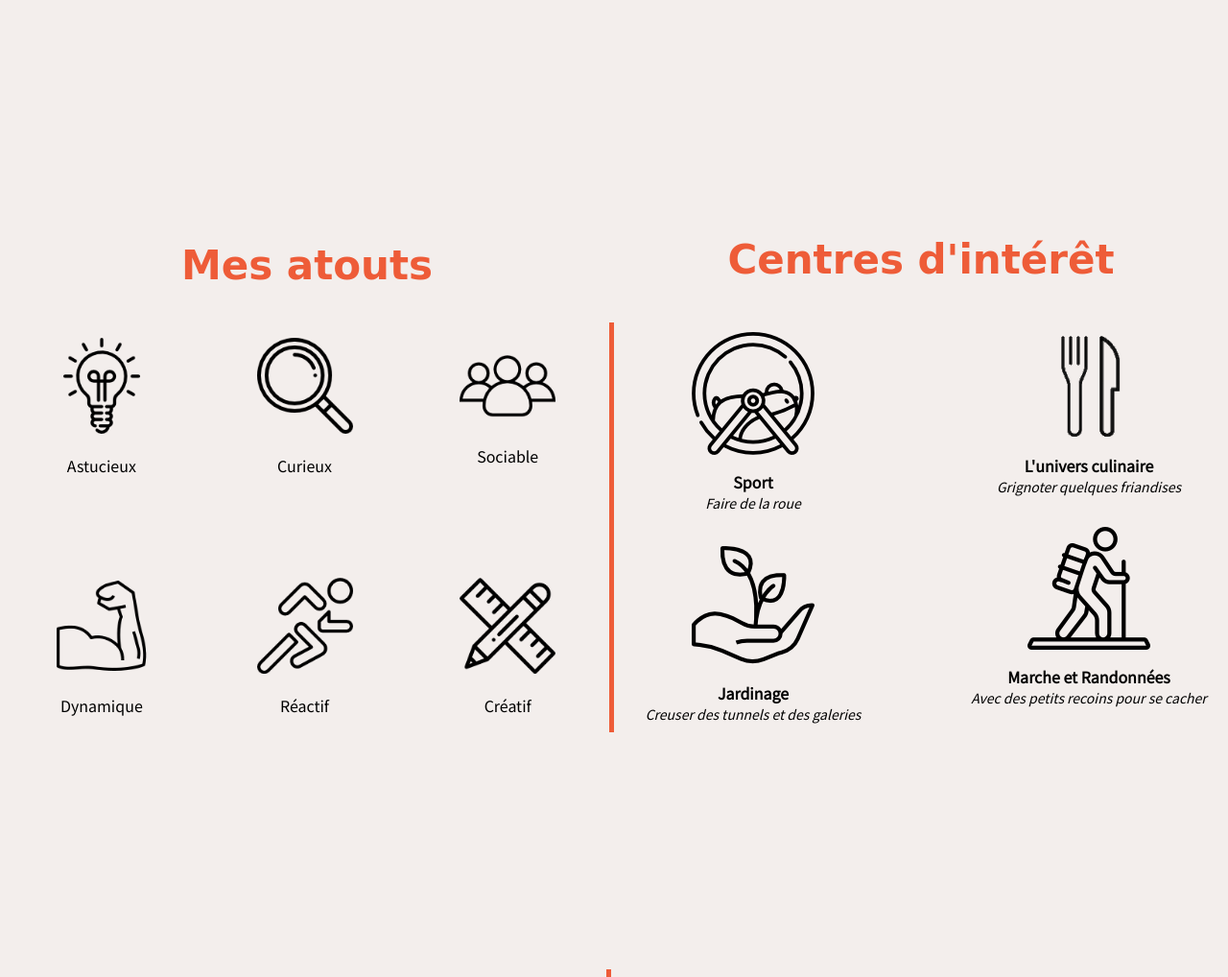
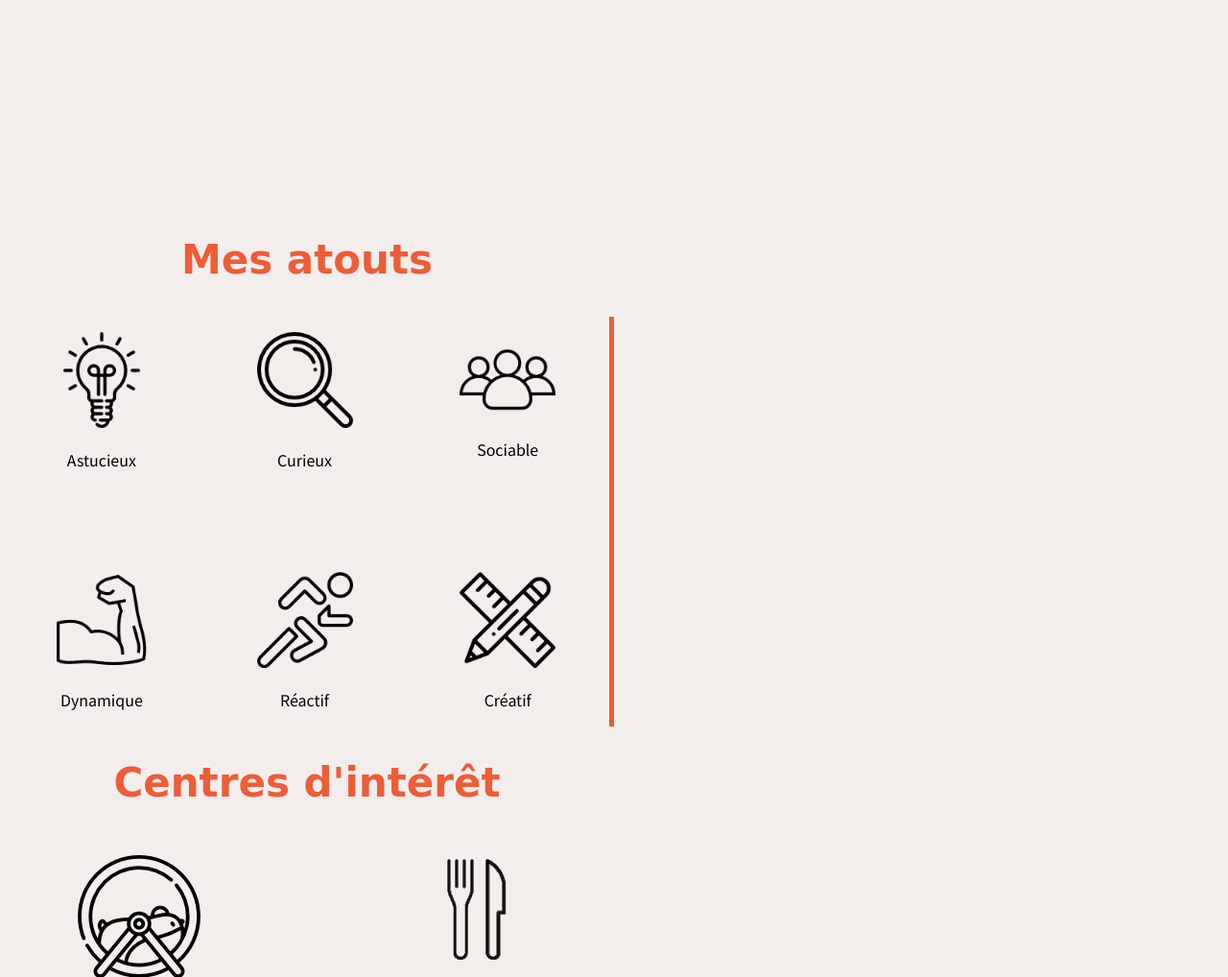
Before and after one commit to BarbaraGonthier/Online-Cv-for-fun, a PHP site: page / in a window 1280 px wide; the page is wider, and only the part inside the window is pictured. Shown: the part 2465-3483 px from the top of that part at 96% size. Run offline with PHP 8.4, Linux system fonts and the light colour scheme; some web fonts are replaced; grey boxes are pictures that could not be loaded.

Commit message:
changed to php

```diff
--- a/index.html
+++ b/index.php
@@ -165,7 +165,6 @@
                 </div>
         </div>
     </section>
-    <section class="flex-contenair">
         <section id="skills" class="skills">
             <h2>Mes atouts</h2>
             <div class="element-perso">
@@ -234,7 +233,6 @@
                 </div>
             </div>
     </section>
-    </section>
     <section id="contact" class="contact">
         <div class="contactMe" >
             <h2> Contactez-Moi !</h2>
--- a/style.css
+++ b/style.css
@@ -343,11 +343,6 @@ nav a {
 
 .skills .element-skills > figcaption {
     padding-top: var(--spacing-2);
-}
-.flex-contenair {
-    display: flex;
-    align-items: center;
-    margin-bottom: calc(var(--spacing-6)*5);
 }
 
 @media screen and (max-width: 768px){
```
